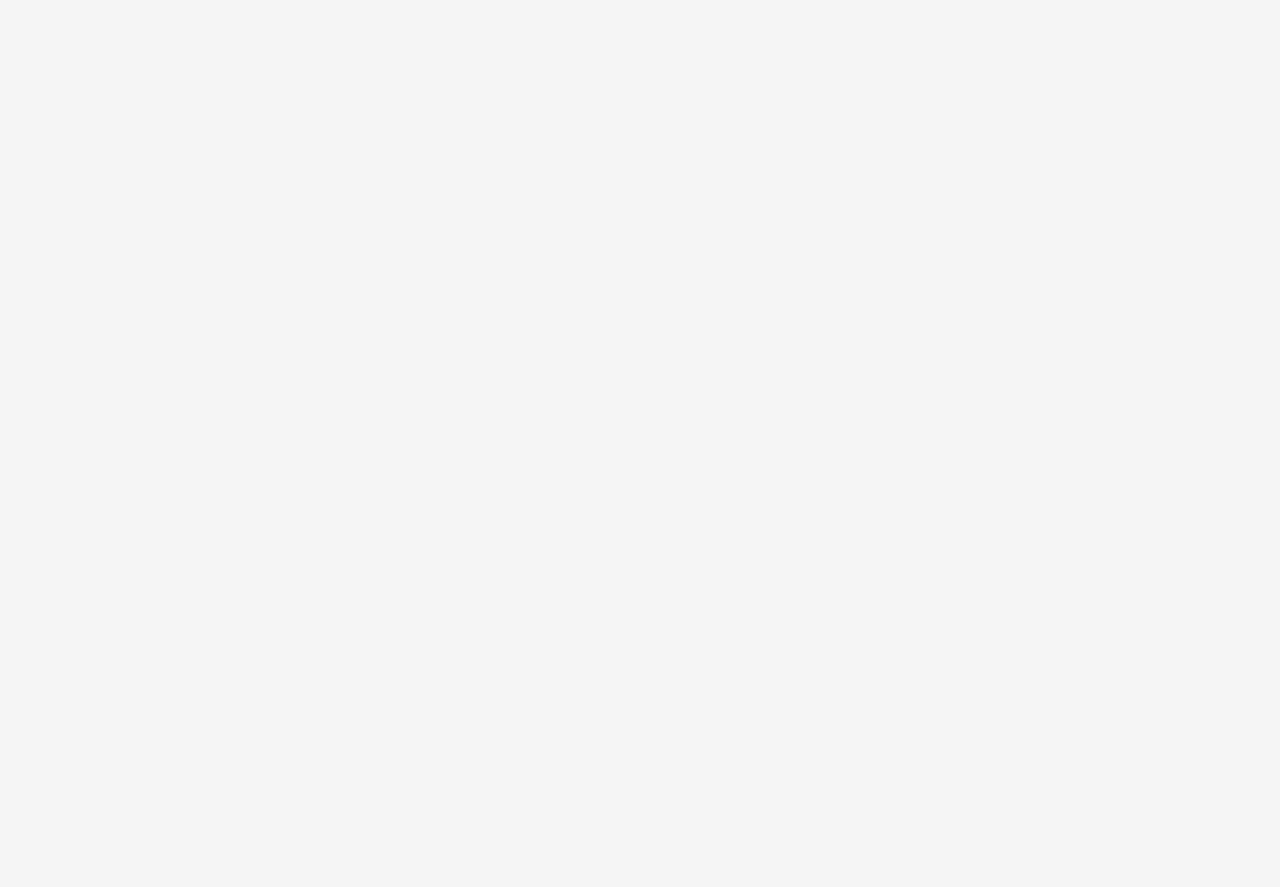
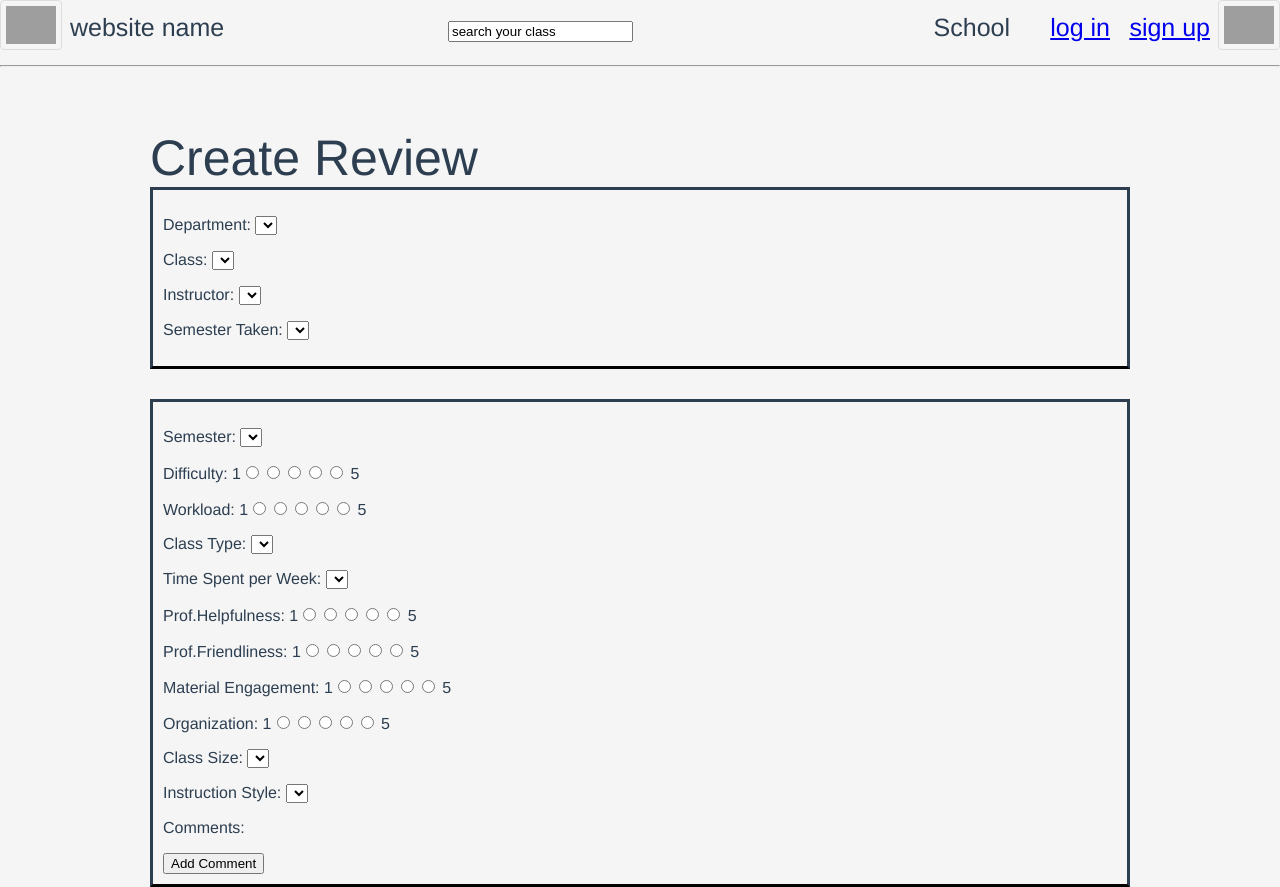
Before and after one commit to liushuaifan/cse437, a Vue app in the folder src/: page /CreateReview in a window 1280 px wide. Before the commit this address had no page. Before the commit the page ends 800 px from the top, so only its background shows below. Built offline with nearby package versions, Linux system fonts and the light colour scheme; grey boxes are pictures that could not be loaded; the HTML template or start-up script is replaced by a standard one.

Commit message:
Add files via upload

```diff
--- a/src/views/CreateReview.vue
+++ b/src/views/CreateReview.vue
@@ -1,5 +1,195 @@
 <template>
-  <div class="about">
-    <h1>This is an about page</h1>
+  <div class="topbar">
+      <router-link to="/VisitorPage">
+          <img style="float: left;" src="/logo.png" alt="london"/>
+      </router-link>
+      <span class="text" style="left: 70px;">website name</span>
+
+      <div class="text" style="left: 35%">
+          <input type="text" class="input" v-model="search">
+      </div>
+
+      <span class="text" style="right: 270px" v-if="verified" display>h</span>
+      <span class="text" style="right: 270px" v-else>School</span>
+
+      <router-link to="/login" class="text" style="right:170px">log in</router-link>
+
+      <router-link to="/SignUp" class="text" style="right:70px">sign up</router-link>
+
+
+      <router-link to="/ProfilE">
+      <img style="float: right;" src="/log.png" alt="lon"/>
+      </router-link>
+  </div>
+  <hr>
+  <br>
+  <br>
+  <br>
+  <div class="title">
+    <span style="font-size: 50px;">Create Review</span>
+  </div>
+  <div class="area1">
+    <p>Department: <select>
+      <option></option>
+      <option></option>
+      <option></option>
+      <option></option>
+      <option></option>
+    </select>
+    </p>
+    <p>Class: <select>
+      <option></option>
+      <option></option>
+      <option></option>
+      <option></option>
+      <option></option>
+    </select>
+    </p>
+    <p>Instructor: <select>
+      <option></option>
+      <option></option>
+      <option></option>
+      <option></option>
+      <option></option>
+    </select>
+    </p>
+    <p>Semester Taken: <select>
+      <option></option>
+      <option></option>
+      <option></option>
+      <option></option>
+      <option></option>
+    </select>
+    </p>
+  </div>
+  <div class="area2">
+    <p>Semester: <select>
+      <option></option>
+      <option></option>
+      <option></option>
+      <option></option>
+      <option></option>
+    </select>
+    </p>
+    <p>Difficulty: 1<input type="radio" name="degree" value="1">
+    <input type="radio" name="degree" value="2">
+    <input type="radio" name="degree" value="3">
+    <input type="radio" name="degree" value="4">
+    <input type="radio" name="degree" value="5">
+    5
+    </p>
+    <p>Workload: 1<input type="radio" name="degree" value="1">
+    <input type="radio" name="degree" value="2">
+    <input type="radio" name="degree" value="3">
+    <input type="radio" name="degree" value="4">
+    <input type="radio" name="degree" value="5">
+    5
+    </p>
+    <p>Class Type: <select>
+      <option></option>
+      <option></option>
+      <option></option>
+      <option></option>
+      <option></option>
+    </select>
+    </p>
+    <p>Time Spent per Week: <select>
+      <option></option>
+      <option></option>
+      <option></option>
+      <option></option>
+      <option></option>
+    </select>
+    </p>
+    <p>Prof.Helpfulness: 1<input type="radio" name="degree" value="1">
+    <input type="radio" name="degree" value="2">
+    <input type="radio" name="degree" value="3">
+    <input type="radio" name="degree" value="4">
+    <input type="radio" name="degree" value="5">
+    5
+    </p>
+    <p>Prof.Friendliness: 1<input type="radio" name="degree" value="1">
+    <input type="radio" name="degree" value="2">
+    <input type="radio" name="degree" value="3">
+    <input type="radio" name="degree" value="4">
+    <input type="radio" name="degree" value="5">
+    5
+    </p>
+    <p>Material Engagement: 1<input type="radio" name="degree" value="1">
+    <input type="radio" name="degree" value="2">
+    <input type="radio" name="degree" value="3">
+    <input type="radio" name="degree" value="4">
+    <input type="radio" name="degree" value="5">
+    5
+    </p>
+    <p>Organization: 1<input type="radio" name="degree" value="1">
+    <input type="radio" name="degree" value="2">
+    <input type="radio" name="degree" value="3">
+    <input type="radio" name="degree" value="4">
+    <input type="radio" name="degree" value="5">
+    5
+    </p>
+    <p>Class Size: <select>
+      <option></option>
+      <option></option>
+      <option></option>
+      <option></option>
+      <option></option>
+    </select>
+    </p>
+    <p>Instruction Style: <select>
+      <option></option>
+      <option></option>
+      <option></option>
+      <option></option>
+      <option></option>
+    </select>
+    </p>
+    <p>Comments:</p>
+    <button>Add Comment</button>
   </div>
 </template>
+
+
+<script>
+export default{
+    name:'CreateReview',
+    data(){
+       return {
+         search: 'search your class',
+       }
+    },
+}
+
+</script>
+<style scoped>
+.title {
+  margin-left: 150px;
+  text-align: left;
+}
+.box3 {
+  margin: 10px;
+  margin-left: 120px;
+  text-align: left;
+}
+
+.area1 {
+  margin-left: 150px;
+  margin-right: 150px;
+  text-align: left;
+  border-style: solid;
+  border-width: 3px;
+  border-bottom-color: #000;
+  padding: 10px;
+}
+.area2 {
+  margin-top: 30px;
+  margin-left: 150px;
+  margin-right: 150px;
+  text-align: left;
+  border-style: solid;
+  border-width: 3px;
+  border-bottom-color: #000;
+  padding: 10px;
+}
+</style>
--- a/src/views/LogIn.vue
+++ b/src/views/LogIn.vue
@@ -31,7 +31,7 @@
 
                     <hr>
 
-                     <router-link to="/HomeView">login</router-link>
+                     <router-link to="/VisitorPage">login</router-link>
 
                      <hr>
 
--- a/src/views/ProfilE.vue
+++ b/src/views/ProfilE.vue
@@ -0,0 +1,73 @@
+<template>
+    <div class="topbar">
+        <router-link to="/VisitorPage">
+            <img style="float: left;" src="/logo.png" alt="london"/>
+        </router-link>
+        <span class="text" style="left: 70px;">website name</span>
+
+        <div class="text" style="left: 35%">
+            <input type="text" class="input" v-model="search">
+        </div>
+
+        <span class="text" style="right: 270px" v-if="verified" display>h</span>
+        <span class="text" style="right: 270px" v-else>School</span>
+
+        <router-link to="/login" class="text" style="right:170px">log in</router-link>
+
+        <router-link to="/SignUp" class="text" style="right:70px">sign up</router-link>
+
+
+        <router-link to="/ProfilE">
+        <img style="float: right;" src="/log.png" alt="lon"/>
+        </router-link>
+    </div>
+    <hr>
+    <br>
+    <br>
+    <br>
+    <div class="title">
+    <span style="margin-left: 300px;">Profile</span>
+    <button style="margin-left: 300px;">Report</button>
+    </div>
+    <div class="box">
+    <p>Username: <input class="input" v-model="data"></p>
+    <p>School: <input class="input" v-model="data"></p>
+    <p>School Year: <input class="input" v-model="data"></p>
+    <p>Areas of Study: <input class="input" v-model="data"></p>
+    <p>Classes Taken: <input class="input" v-model="data"></p>
+    <p>Email: <input class="input" v-model="data"></p>
+    </div>
+
+</template>
+
+
+<script>
+export default{
+    name:'ProfilE',
+    data(){
+       return {
+           data: '',
+           search: 'search your class',
+       }
+    },
+}
+
+</script>
+<style scoped>
+.title {
+  text-align: center;
+  font-size: 35px;
+}
+
+
+.box {
+  margin-left: 150px;
+  margin-right: 150px;
+  text-align: left;
+  border-style: solid;
+  border-width: 3px;
+  border-bottom-color: #000;
+  padding: 10px;
+}
+
+</style>
--- /dev/null
+++ b/src/views/ReView.vue
@@ -0,0 +1,91 @@
+<template>
+  <div class="topbar">
+      <router-link to="/VisitorPage">
+          <img style="float: left;" src="/logo.png" alt="london"/>
+      </router-link>
+      <span class="text" style="left: 70px;">website name</span>
+
+      <div class="text" style="left: 35%">
+          <input type="text" class="input" v-model="search">
+      </div>
+
+      <span class="text" style="right: 270px" v-if="verified" display>h</span>
+      <span class="text" style="right: 270px" v-else>School</span>
+
+      <router-link to="/login" class="text" style="right:170px">log in</router-link>
+
+      <router-link to="/SignUp" class="text" style="right:70px">sign up</router-link>
+
+
+      <router-link to="/ProfilE">
+      <img style="float: right;" src="/log.png" alt="lon"/>
+      </router-link>
+  </div>
+  <hr>
+  <br>
+  <br>
+  <br>
+  <div class="box1">
+    <span>Review Title</span>
+    <button style="margin-left: 700px;">Report</button>
+  </div>
+  <div class="box3">
+    <span style="margin: 30px;">Course Title</span>
+    <span style="margin: 30px;">Professor</span>
+    <span style="margin: 30px;">Semester</span>
+  </div>
+  <div class="box4">
+    <p>Overall Rating:</p>
+    <p>Difficulty:</p>
+    <p>Workload:</p>
+    <p>Year when Taken:</p>
+  </div>
+  <div class="comment">
+    <p>Comments:</p>
+    <button>Add Comment</button>
+  </div>
+</template>
+
+
+<script>
+export default{
+    name:'ReView',
+    data(){
+       return {
+         search: 'search your class',
+       }
+    },
+}
+
+</script>
+<style scoped>
+.box1 {
+  margin-left: 150px;
+  text-align: left;
+}
+.box3 {
+  margin: 10px;
+  margin-left: 120px;
+  text-align: left;
+}
+
+.box4 {
+  margin-left: 150px;
+  margin-right: 150px;
+  text-align: left;
+  border-style: solid;
+  border-width: 3px;
+  border-bottom-color: #000;
+  padding: 10px;
+}
+.comment {
+  margin-top: 30px;
+  margin-left: 150px;
+  margin-right: 150px;
+  text-align: left;
+  border-style: solid;
+  border-width: 3px;
+  border-bottom-color: #000;
+  padding: 10px;
+}
+</style>
--- a/src/views/VisitorPage.vue
+++ b/src/views/VisitorPage.vue
@@ -1,38 +1,32 @@
 <template>
-    <div style="text-align: left;font-size: 40px;">
-                    <img src="/logo.png" alt="london"/>
+    <div class="topbar">
+        <router-link to="/VisitorPage">
+          <img style="float: left;" src="/logo.png" alt="london"/>
+        </router-link>
+        <span class="text" style="left: 70px;">website name</span>
 
-                    <span style="padding-right:100px"></span>
-                    websiteName
-                    <span style="padding-right:200px"></span>
-                    <router-link to="/login">Create Review</router-link>
-                    <span style="padding-right:100px"></span>
-                    <div1  v-if="verified" display>h</div1>
-                    <div1  v-else>School</div1>
-                    <span style="padding-right:100px"></span>
-                    <router-link to="/login">log in</router-link>
-                    <span style="padding-right:50px"></span>
-                    <router-link to="/SignUp">sign up</router-link>
-                    <span style="padding-right:100px"></span>
+        <router-link to="/CreateReview" class="text" style="left: 35%">Create Review</router-link>
 
-                    <router-link to="/ProfilE">
-                      <img src="/log.png" alt="lon"/>
-                    </router-link>
+        <span class="text" style="right: 270px" v-if="verified" display>h</span>
+        <span class="text" style="right: 270px" v-else>School</span>
+
+        <router-link to="/login" class="text" style="right:170px">log in</router-link>
+
+        <router-link to="/SignUp" class="text" style="right:70px">sign up</router-link>
+
+
+      <router-link to="/ProfilE">
+        <img style="float: right;" src="/log.png" alt="lon"/>
+      </router-link>
     </div>
     <hr>
     <br>
     <br>
     <br>
-    <div style="text-align: left;font-size: 30px;">
-
-
-
+    <div style="text-align: center; font-size: 30px;">
           <div class="control">
-
-            <input type="text" class="input" v-model="search">
-
+          <input type="text" class="input" v-model="search">
     </div>
-
     <br>
     <br>
     <br>
@@ -41,15 +35,15 @@
     <br>
     <hr>
 
-    <router-link to="/ProfilE">
+    <router-link to="/ReView">
        how to nagivate website
     </router-link>
     <span style="padding-right:200px"></span>
-    <router-link to="/ProfilE">
+    <router-link to="/ReView">
        what to expect from website
     </router-link>
     <span style="padding-right:200px"></span>
-    <router-link to="/ProfilE">
+    <router-link to="/ReView">
        what to expect from website
     </router-link>
 
@@ -95,7 +89,7 @@ img {
   border: 1px solid #ddd;
   border-radius: 4px;
   padding: 5px;
-  width: 100px;
+  width: 50px;
 }
 
 .text-center{
@@ -103,6 +97,16 @@ img {
 }
 
 .b-nav{
-    text-align: left;
+  text-align: left;
+}
+.topbar {
+  position: relative;
+  text-align: center;
+  font-size: 25px;
+  height: 57px;
+}
+.text {
+  position: absolute;
+  top: 13px;
 }
 </style>
```
Also changed, not shown: src/router/index.js (+7 -2 lines), 1 other file (tests, documents, lock files or other folders).
